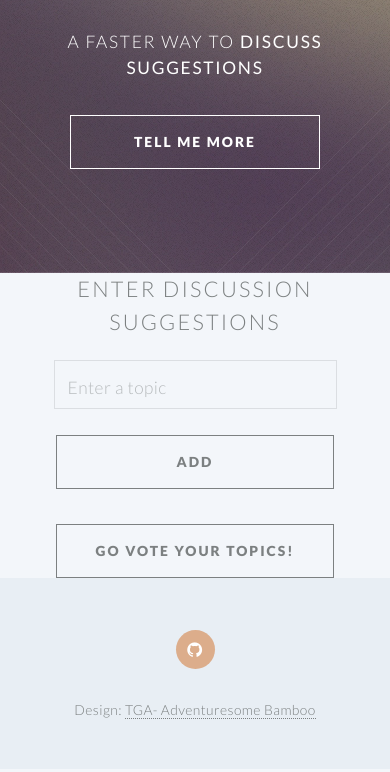
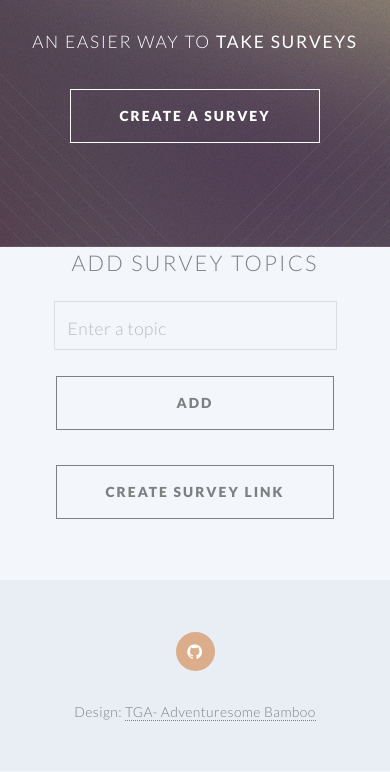
Before and after one commit to colorful-asteroid/colorful-asteroid, a website: page public/index.html in a window 390 px wide. Shown: the part 206-978 px from the top of the page. Drawn offline with nearby package versions, Linux system fonts and the light colour scheme; some packages are replaced by stand-ins of ours; no server answers.

Commit message:
Removed nav bar, generating link

```diff
--- a/public/assets/js/main.js
+++ b/public/assets/js/main.js
@@ -50,46 +50,13 @@
 			});
 
 		// Dropdowns.
-			$('#nav > ul').dropotron({
-				mode: 'fade',
-				noOpenerFade: true,
-				expandMode: (skel.vars.touch ? 'click' : 'hover')
-			});
+
 
 		// Off-Canvas Navigation.
 
 			// Navigation Button.
-				$(
-					'<div id="navButton">' +
-						'<a href="#navPanel" class="toggle"></a>' +
-					'</div>'
-				)
-					.appendTo($body);
 
 			// Navigation Panel.
-				$(
-					'<div id="navPanel">' +
-						'<nav>' +
-							$('#nav').navList() +
-						'</nav>' +
-					'</div>'
-				)
-					.appendTo($body)
-					.panel({
-						delay: 500,
-						hideOnClick: true,
-						hideOnSwipe: true,
-						resetScroll: true,
-						resetForms: true,
-						side: 'left',
-						target: $body,
-						visibleClass: 'navPanel-visible'
-					});
-
-			// Fix: Remove navPanel transitions on WP<10 (poor/buggy performance).
-				if (skel.vars.os == 'wp' && skel.vars.osVersion < 10)
-					$('#navButton, #navPanel, #page-wrapper')
-						.css('transition', 'none');
 
 		// Header.
 		// If the header is using "alt" styling and #banner is present, use scrollwatch
--- a/public/index.html
+++ b/public/index.html
@@ -37,12 +37,12 @@
 							<h2 class="base">REFLECTIV</h2>
 							<h2 class="mirror">REFLECTIV</h2>
 						</header>
-						<p>A faster way to <strong> discuss suggestions </strong>
+						<p>An easier way to <strong>take surveys</strong>
 
 						</p>
 						<footer>
 							<ul class="buttons vertical">
-								<li><a href="#/" class="button fit scrolly">Tell Me More</a></li>
+								<li><a href="#addtopics" class="button fit scrolly">Create a survey</a></li>
 							</ul>
 						</footer>
 
--- a/public/reflectiv.js
+++ b/public/reflectiv.js
@@ -19,7 +19,7 @@ angular.module('Reflectiv', ['ngRoute'])
   });
 }])
 
-.controller('TopicsController', function($location, $http, Sprint){ // injects location, http, sprint
+.controller('TopicsController', function($scope, $location, $http, Sprint){ // injects location, http, sprint
   var topicsList = this; // sets scope to topicsList
 
   topicsList.init = function(){
@@ -40,8 +40,11 @@ angular.module('Reflectiv', ['ngRoute'])
   });
 
   topicsList.create = function(){
-    Sprint.table = Math.random().toString(36).substring(7); // generates sprint id
-    $location.path('/topic/' + Sprint.table); // sets url to sprint id
+    Sprint.table = Math.random().toString(36).substring(7);
+    $scope.createLink = true;
+    topicsList.sprintUrl = 'http://reflectiv.herokuapp.com/topic/' + Sprint.table + '/vote';
+     // generates sprint id
+    // $location.path('/topic/' + Sprint.table); // sets url to sprint id
   };
 
   topicsList.addTopic = function(){
@@ -68,7 +71,7 @@ angular.module('Reflectiv', ['ngRoute'])
 
   };
 
-  topicsList.sprintUrl = 'http://reflectiv.guru/topic/' + Sprint.table + '/'; // sets sharable url
+  topicsList.sprintUrl = 'http://reflectiv.herokuapp.com/topic/' + Sprint.table + '/vote'; // sets sharable url
 
   topicsList.startVote = function(){
       $location.path('/topic/' + Sprint.table + '/vote'); // navigates to vote view
@@ -76,7 +79,6 @@ angular.module('Reflectiv', ['ngRoute'])
 
   topicsList.runner = function(){
       if(topicsList.topics.length){
-        topicsList.create();
         topicsList.startVote();
       }
     };
--- a/public/topic.html
+++ b/public/topic.html
@@ -1,8 +1,8 @@
 <!-- This is the page is where topics are created -->
   <!-- The leader will have the opportunity do delete/combine topics -->
 <div ng-controller="TopicsController as topicsList" align="center">
-  <div class="pageTitle" align="center">
-    <h2>ENTER DISCUSSION SUGGESTIONS</h2>
+  <div id="addtopics" class="pageTitle" align="center">
+    <h2>Add survey topics</h2>
   </div>
   <!-- The form to enter topics -->
   <form name="kahsey" ng-submit="topicsList.addTopic()" class="topicForm" >
@@ -19,7 +19,20 @@
      {{topic.text}}
     </li>
   </ul>
-  <input type="button" value="GO VOTE YOUR TOPICS!" ng-click="topicsList.runner()">
+
+  <div ng-controller="TopicsController">
+   <input type="button" value="Create survey link" ng-click="topicsList.create()" ng-model="createLink">
+  <ul>
+    <STRONG><br>
+    <li ng-if="createLink">
+      {{topicsList.sprintUrl}}
+    </li>
+    </STRONG>
+  </ul>
+
+  </div>
+
+
 </div>
 
     <!-- <input class="btn-primary" type="submit" value="add"> -->
```
